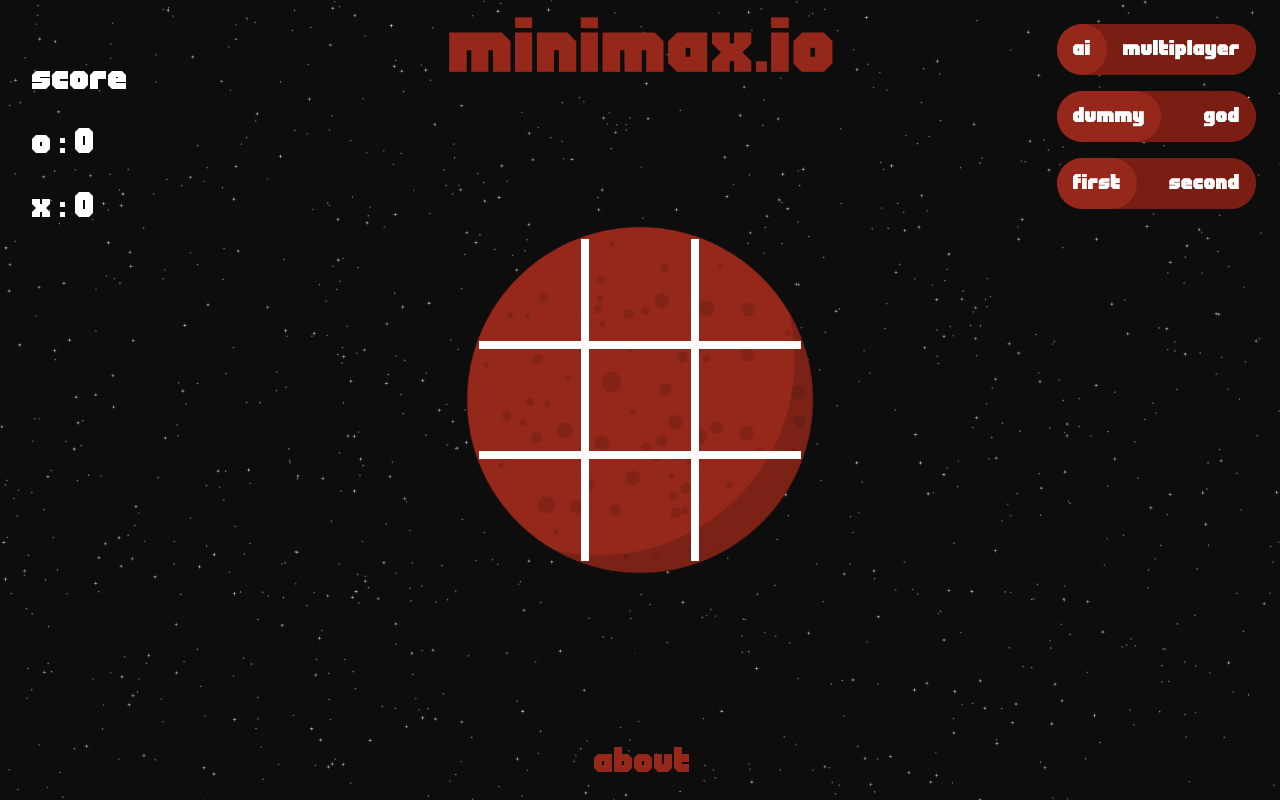
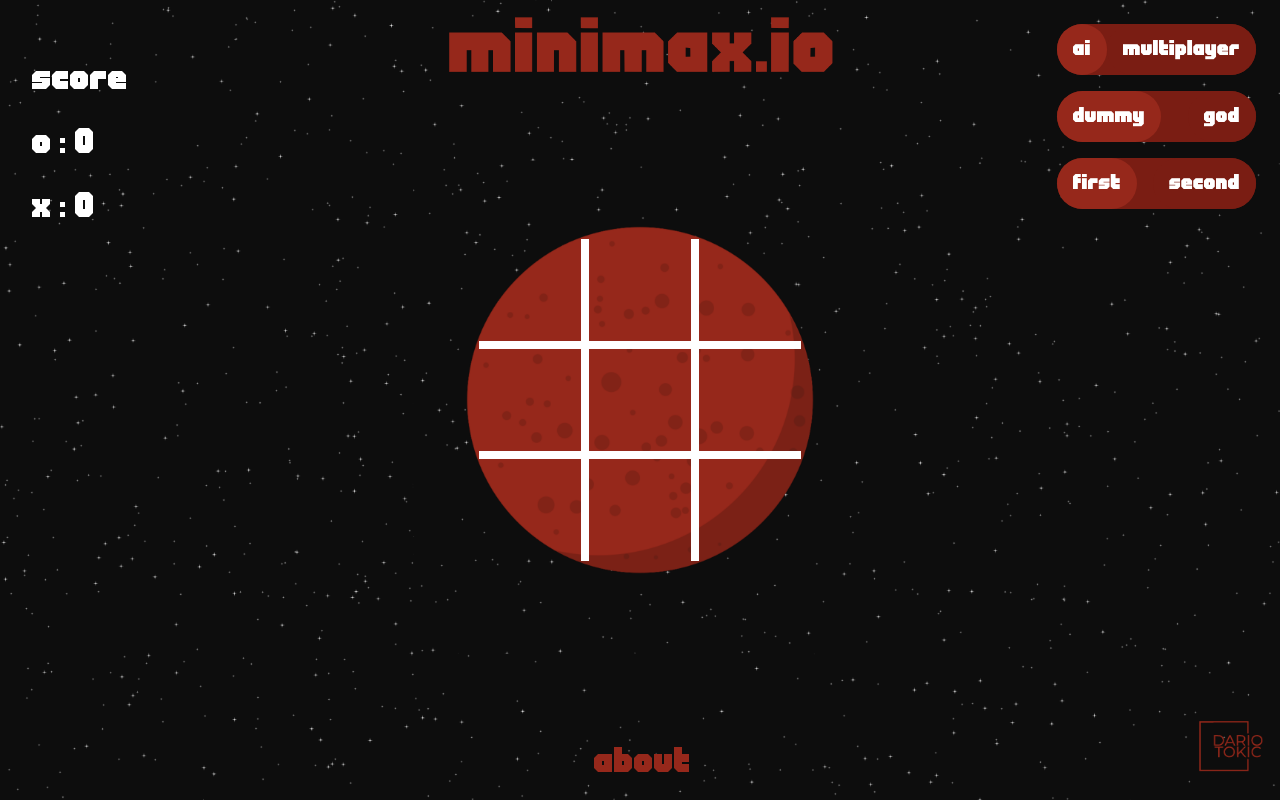
Before and after one commit to DarioTokic/miniMax, a React (Create React App) app: page / in a window 1280 px wide. Built offline with nearby package versions, Linux system fonts and the light colour scheme.

Commit message:
added rounded corners to about popup and added link to my portfolio page

```diff
--- a/src/App.css
+++ b/src/App.css
@@ -37,6 +37,27 @@
     bottom: 20px;
     margin-left: -52px;
     cursor: pointer;
+    transition: all 0.1s ease-in-out;
+}
+
+.App-about-btn:hover {
+    transform: scale(1.2);
+}
+
+.darioLogo {
+    cursor: pointer;
+    position: absolute;
+    right: 10px;
+    bottom: 10px;
+}
+
+.darioLogo img {
+    height: 80px;
+    transition: all 0.1s ease-in-out;
+}
+
+.darioLogo img:hover {
+    transform: scale(1.2);
 }
 
 @media (max-width: 900px) {
--- a/src/App.js
+++ b/src/App.js
@@ -220,6 +220,8 @@ class App extends Component {
           <About clicked={() => this.showAboutHandler()}/>
         : null
         }
+
+        <a className="darioLogo" href="https://xabaras666.github.io/" target='blank'><img src="/darioLogo.png" alt="dariologo"/></a>
       </div>
     );
   }
--- a/src/Components/About/About.css
+++ b/src/Components/About/About.css
@@ -8,6 +8,7 @@
     left: 50%;
     top: 50%;
     transform: translate(-50%, -50%); /* Use transform to center the element */
+    border-radius: 5px;
 }
 
 .About button {
```
Also changed, not shown: public/darioLogo.png (added).
